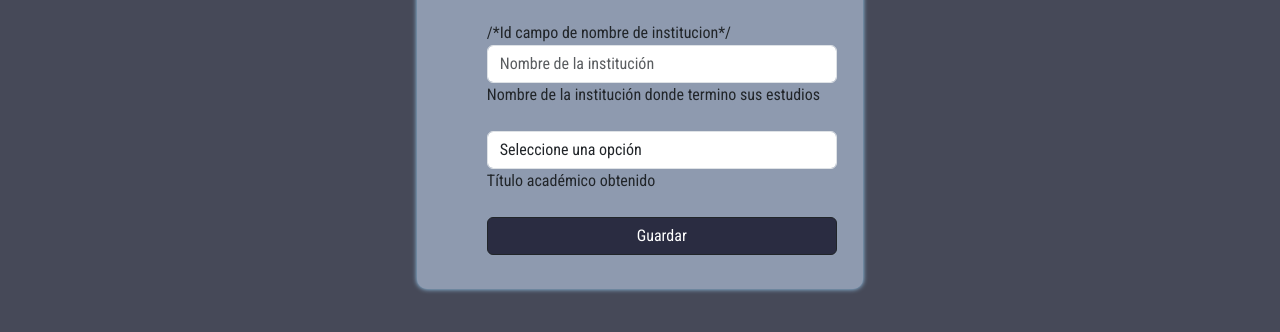
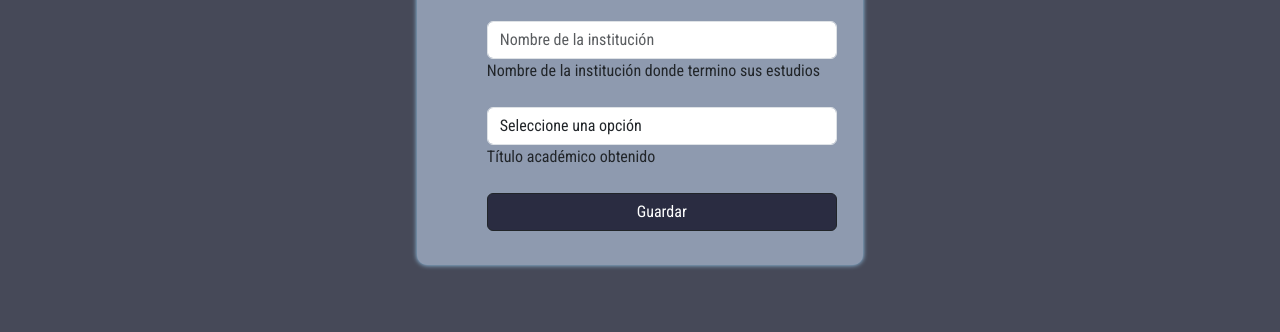
Before and after one commit to victorch7/Taller-Empleado, a plain HTML site: page opcion1.html in a window 1280 px wide. Shown: the part 348-680 px from the top of the page. Drawn offline with Linux system fonts and the light colour scheme.

Commit message:
Corrigiendo el input de nombre de inditucion

```diff
--- a/opcion1.html
+++ b/opcion1.html
@@ -54,7 +54,7 @@
               </div>
             </div>
 
-            <div class="form-outline mb-3"> /*Id campo de nombre de institucion*/
+            <div class="form-outline mb-3"> <!--Id campo de nombre de institucion-->
               <input type="text" pattern="[A-Za-z]+" id="institucion" class="form-control" placeholder="Nombre de la institución" required/><!--Input para nombres-->
               <label class="form-label" for="institucion">Nombre de la institución donde termino sus estudios</label>
             </div>
```
